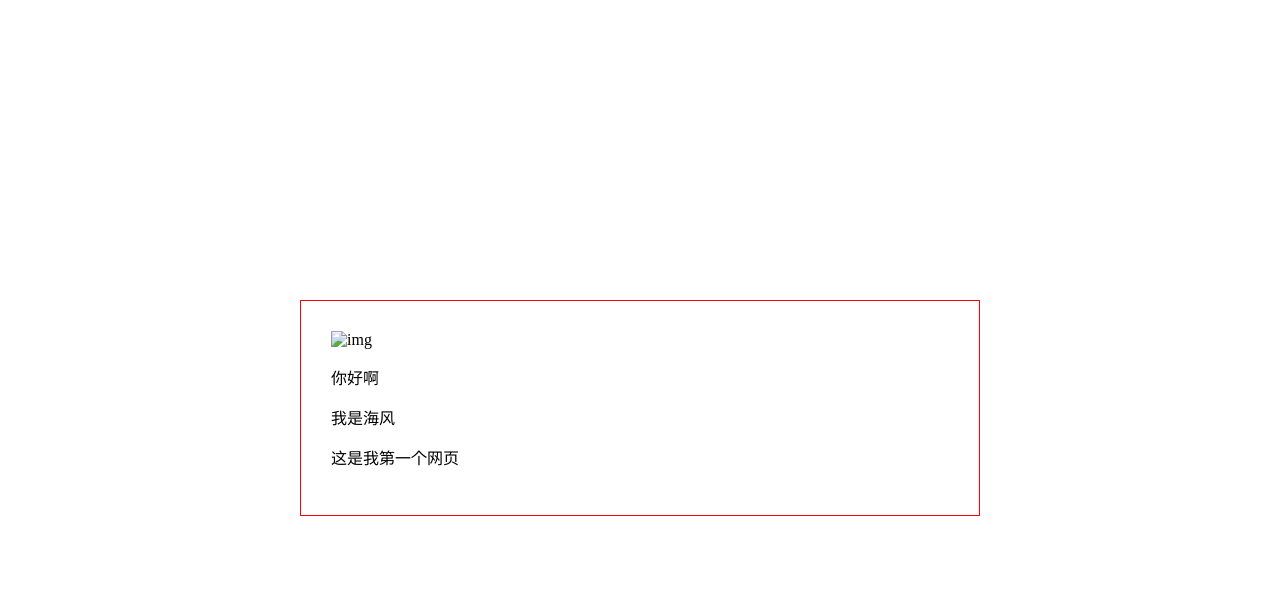
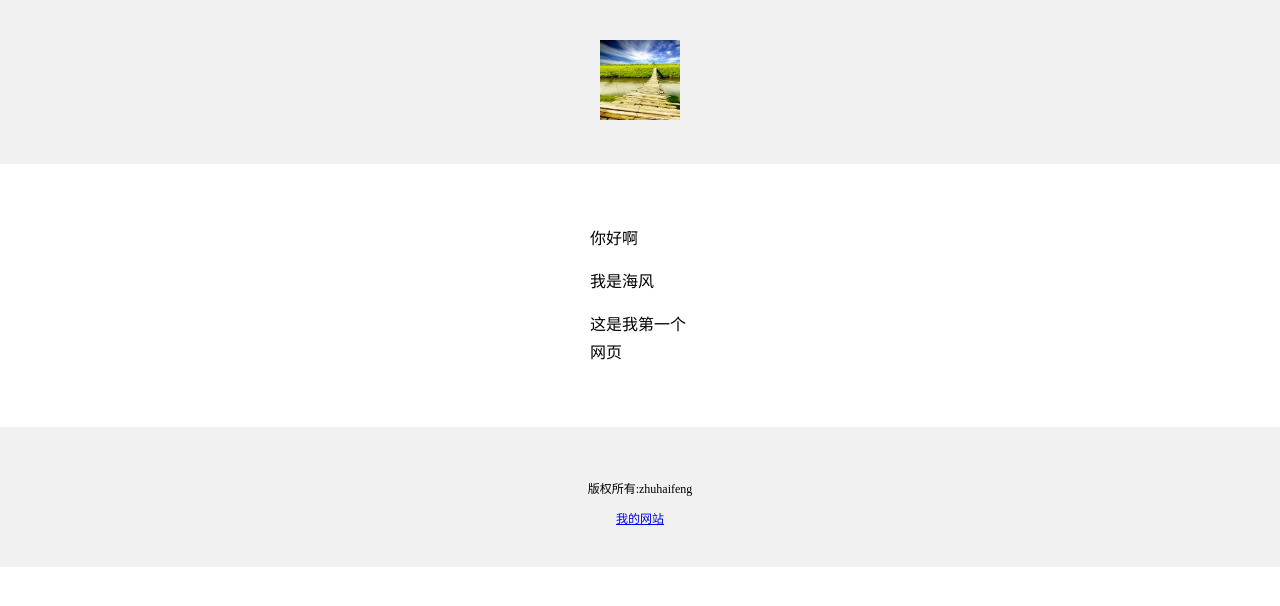
Before and after one commit to zhfwz/zhuhaifeng, a plain HTML site: page index.html in a window 1280 px wide. Drawn offline with Linux system fonts and the light colour scheme.

Commit message:
Add files via upload

```diff
--- a/index.html
+++ b/index.html
@@ -1,16 +1,40 @@
 <!DOCTYPE html>
-<html lang="en">
+<html lang="zh-CN">
 <head>
     <meta charset="UTF-8">
     <meta http-equiv="X-UA-Compatible" content="IE=edge">
-    <meta name="viewport" content="width=device-width, initial-scale=1.0">
-    <title>Document</title>
+    <meta name="viewport" content="width=device-width, initial-scale=1">
+    <title>儒贤科技</title>
 </head>
-<body style="margin: 300px;border: 1px solid red; padding: 30px;">
-    <img src="img.jpg" alt="img" width="80px" height="80px">
-   <p class="hezi">你好啊</p>
-   <p class="hezi" >我是海风</p>
-   <p class="hezi">这是我第一个网页</p>
+   <body  style="margin: 0;">
+     <div style ="
+       background-color: #f1f1f1;
+       text-align: center;
+       padding: 40px;
+      "
+    >
+       <img alt="朱海丰" src="img.jpg" width="80px" height="80px">
+   </div>
+   <div style="
+       max-width: 100px;
+       margin: 30px auto;
+       padding: 15px;
+       line-height: 1.7;
+    ">
 
-</body>
+       <p>你好啊</p>
+       <p>我是海风</p>
+       <p>这是我第一个网页</p>
+   </div>
+   <div style ="
+       background-color: #f1f1f1;
+       text-align: center;
+       padding: 40px;
+       font-size: 12px;
+   ">
+       <p>版权所有:zhuhaifeng</p>
+       <a href="#">我的网站</a>
+     </div>
+
+   </body>
 </html>
```
Also changed, not shown: img.jpg (added).
